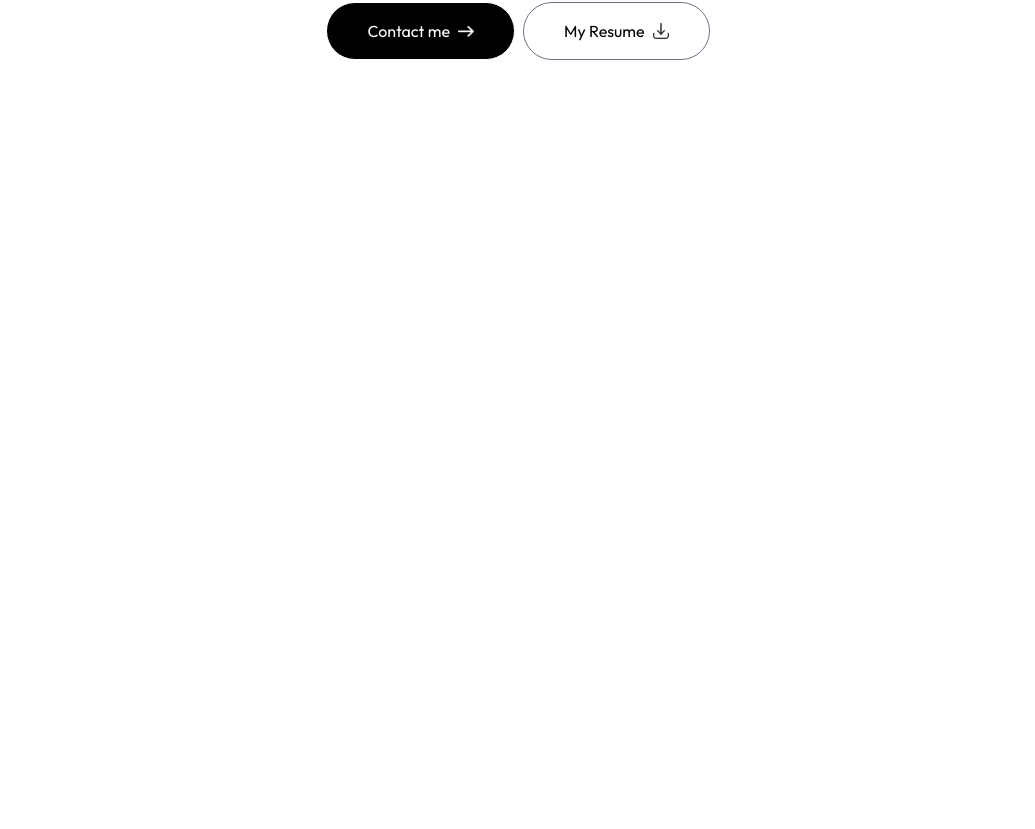
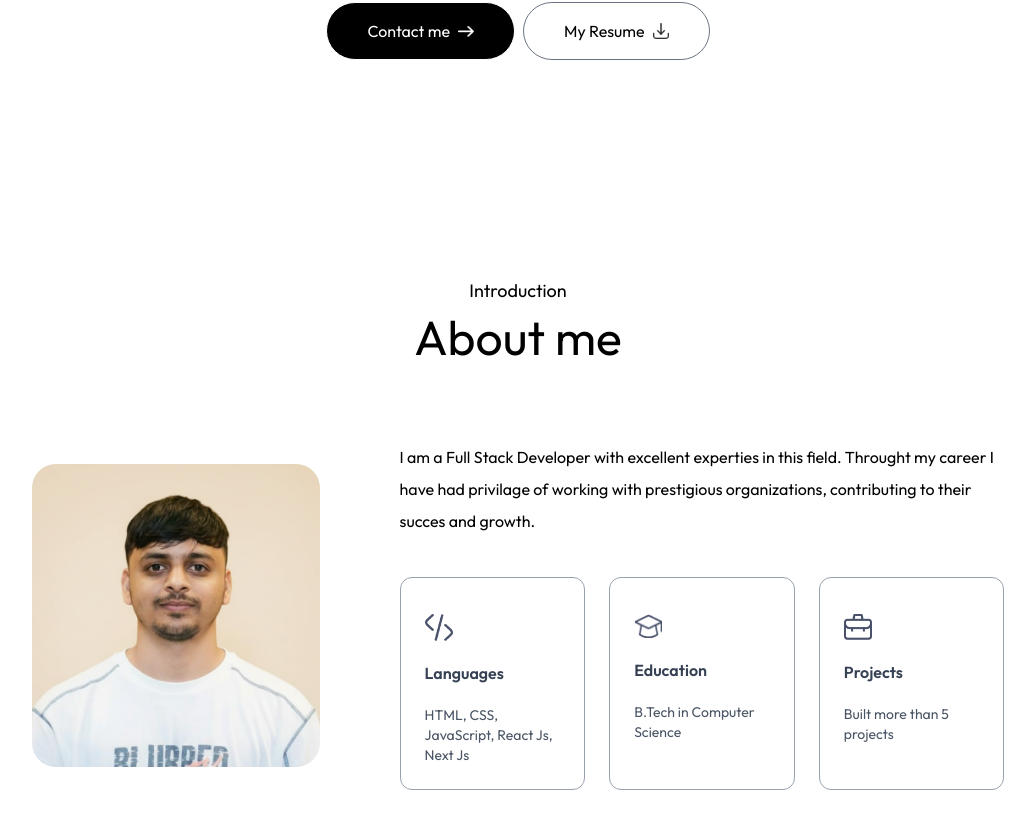
Before and after one commit to sp4398/portfolio, a Next.js app: page / in a window 1280 px wide. Shown: the part 563-1392 px from the top of the page, without its empty margins (122-1157 px from the left). Before the commit the page ends 800 px from the top, so only its background shows below. Built offline with nearby package versions, Linux system fonts and the light colour scheme; a web font is replaced by a local one.

Commit message:
Add About component and update Home page; refine description in assets

```diff
--- /dev/null
+++ b/app/components/About.jsx
@@ -0,0 +1,42 @@
+import { assets, infoList } from "@/assets/assets";
+import Image from "next/image";
+import React from "react";
+
+const About = () => {
+  return (
+    <div id="about" className="w-full px-[12%] py-10 scroll-mt-20">
+      <h4 className="text-center mb-2 text-lg">Introduction</h4>
+      <h2 className="text-center text-5xl ">About me</h2>
+      <div className="flex w-full flex-col lg:flex-row items-center gap-20 my-20">
+        <div className="w-64 sm:w-80 rounded-3xl max-w-none">
+          <Image
+            src={assets.profile_img}
+            alt=""
+            className="w-full rounded-3xl"
+          />
+        </div>
+        <div>
+          <p className="mb-10 max-w-2xl">
+            I am a Full Stack Developer with excellent experties in this field.
+            Throught my career I have had privilage of working with prestigious
+            organizations, contributing to their succes and growth.{" "}
+          </p>
+          <ul className="grid grid-cols-1 sm:grid-cols-3 gap-6 max-w-2xl">
+            {infoList.map(({ icon, iconDark, title, description }, index) => (
+              <li
+                className="border-[0.5px] border-gray-400 rounded-xl p-6 cursor-pointer"
+                key={index}
+              >
+                <Image src={icon} alt={title} className="w-7 mt-3" />
+                <h3 className="my-4 font-semibold text-gray-700">{title}</h3>
+                <p className="text-gray-600 text-sm">{description}</p>
+              </li>
+            ))}
+          </ul>
+        </div>
+      </div>
+    </div>
+  );
+};
+
+export default About;
--- a/app/components/Header.jsx
+++ b/app/components/Header.jsx
@@ -8,7 +8,7 @@
         <Image src={assets.profile_img} alt="" className="rounded-full w-32" />
       </div>
       <h3 className="flex items-end gap-2 text-xl md:text-2xl mb-3">
-        Hi I&apos;m Saurav Pandey{" "}
+        Hi I&apos;m Saurav
         <Image src={assets.hand_icon} alt="" className="w-6" />
       </h3>
       <h1 className="text-3xl sm:text-6xl lg:text-[66px] ">
--- a/app/layout.tsx
+++ b/app/layout.tsx
@@ -21,7 +21,7 @@
   children: React.ReactNode;
 }>) {
   return (
-    <html lang="en">
+    <html lang="en" className="scroll-smooth">
       <body
         className={`${outfit.className} ${ovo.className} antialiased leading-8 overflow-x-hidden`}
       >
--- a/app/page.tsx
+++ b/app/page.tsx
@@ -1,12 +1,14 @@
 'use client'
 import Navbar from './components/Navbar';
 import Header from './components/Header';
+import About from './components/About'
 
 const Home = () => {
   return (
     <div>
       <Navbar/>
       <Header/>
+      <About/>
     </div>
   )
 }
--- a/assets/assets.js
+++ b/assets/assets.js
@@ -133,7 +133,7 @@
     icon: assets.code_icon,
     iconDark: assets.code_icon_dark,
     title: "Languages",
-    description: "HTML, CSS, JavaScript React Js, Next Js",
+    description: "HTML, CSS, JavaScript, React Js, Next Js",
   },
   {
     icon: assets.edu_icon,
```
